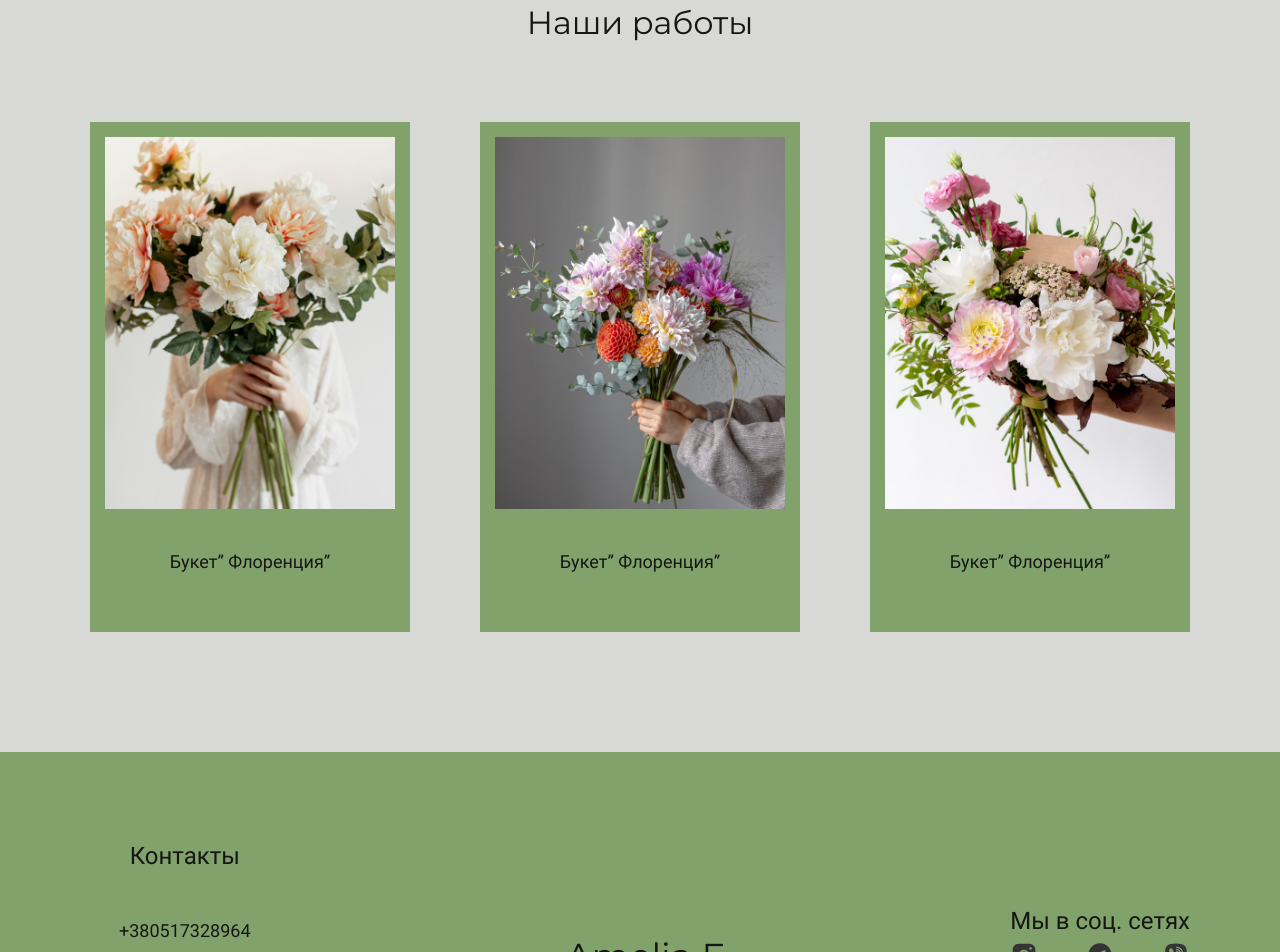
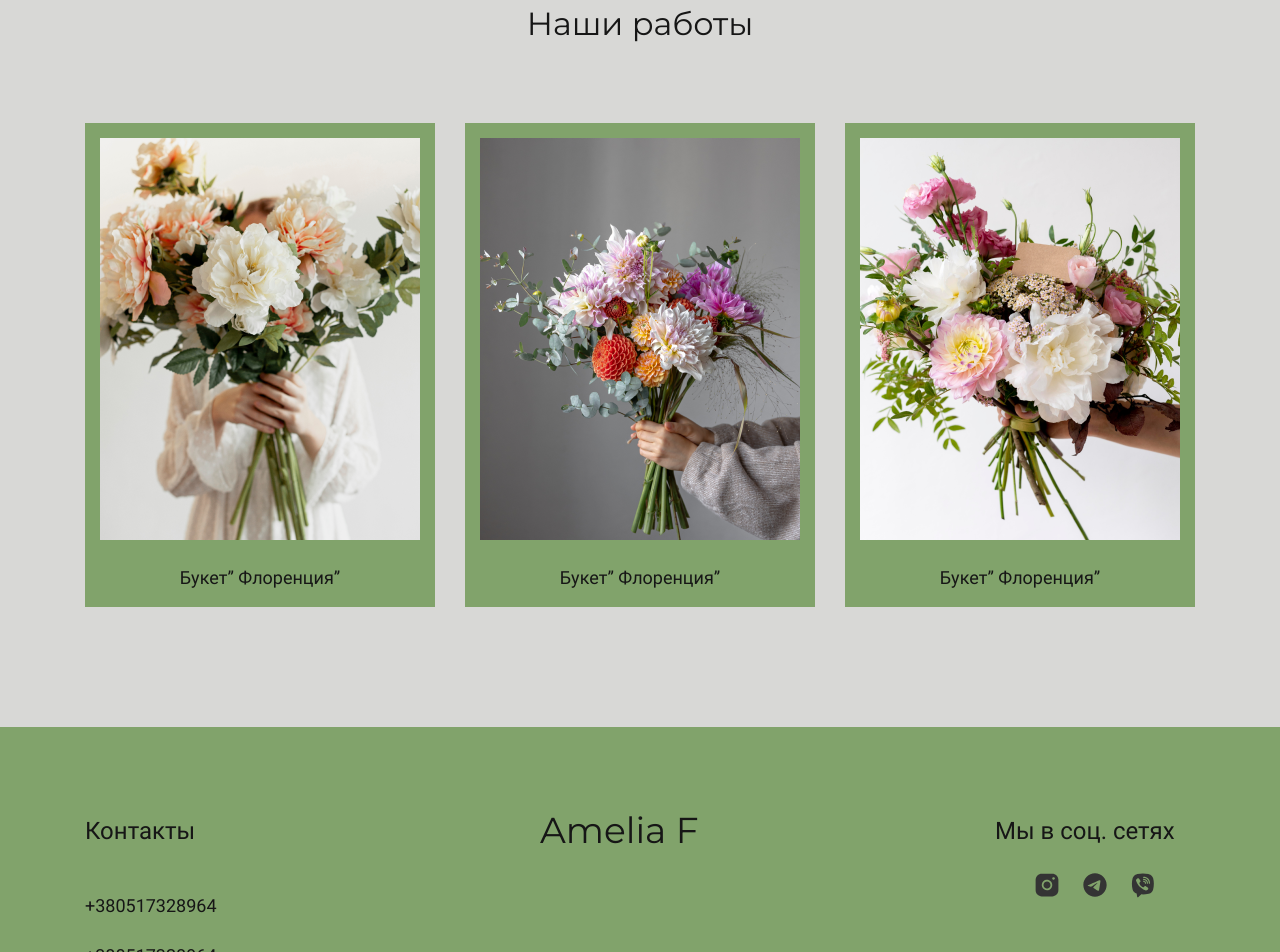
Before and after one commit to Alex77ts/Amelia-Flowers, a plain HTML site: page index.html in a window 1280 px wide. Shown: the part 1848-2800 px from the top of the page. Drawn offline with Linux system fonts and the light colour scheme.

Commit message:
after check

```diff
--- a/css/style.css
+++ b/css/style.css
@@ -87,11 +87,10 @@ main {
 .header {
     background: #81A36B;
     padding: 25px 0;
-    color:#161616;
 }
 
 .container {
-    max-width: 1110px;
+    max-width: 1120px;
     margin: 0 auto;
     padding: 0 5px;
 }
@@ -100,6 +99,7 @@ main {
     color:#161616;
     text-decoration: none;
     line-height: 30px;
+    display: block;
 }
 
 .header-logo {
@@ -138,23 +138,16 @@ main {
 /* main section */
 .section-one {
     display: flex;
+    align-items: center;
     gap: 30px;
     margin-bottom: 120px;
 }
 
-.section-one-left {
-    display: flex;
-    flex-direction: column;
-    align-items: space-between;
-    max-width: 540px;
-    height: 314px;
-}
 
 .title {
     color: #161616;
     text-align: left;
     font-size: 62px;
-    margin-top: 178px;
     line-height: normal;
 }
 
@@ -172,6 +165,8 @@ main {
     background: #81A36B;
     width: 190px;
     height: 60px;
+    cursor: pointer;
+    border: none;
 }
 
 .btn-two {
@@ -179,15 +174,15 @@ main {
     width: 190px;
     height: 60px;
     margin-left: 65px;
+    cursor: pointer;
+    background: transparent;
 }
 
 /* about us */
 
 .about-us {
     max-width: 540px;
-    height: 180px;
     text-align: center;
-    margin-top: 120px;
 }
 
 .title-h2 {
@@ -214,7 +209,6 @@ main {
     display: flex;
     align-items: center;
     justify-content: space-between;
-    gap: 45px;
 }
 
 .list-items {
@@ -237,9 +231,7 @@ main {
     margin-top: 120px;
     display: flex;
     align-items: center;
-    justify-content: space-between;
     gap: 30px;
-    color: #161616;
 }
 
 .title-h3 {
@@ -269,22 +261,21 @@ main {
 
 .card-works {
     display: flex;
-    justify-content: space-between;
     gap: 30px;
     margin-top: 80px;
 }
 
 .card-works li {
-    max-width: 350px;
-    height: 510px;
+    flex: 1 1 30%;
     background: #81A36B;
+    padding: 15px 15px;
 }
 
 .our-works-img {
-    width: 320px;
+    width: 100%;
     height: 402px;
-    padding: 15px;
 }
+
 .our-work-p {
     text-align: center;
     line-height: 164%;
@@ -302,7 +293,7 @@ main {
 
 .footer-container {
     display: flex;
-    align-items: center;
+    text-align: left;
     justify-content: space-between;
 }
 
@@ -330,16 +321,10 @@ main {
 }
 
 .footer-center {
-    display: flex;
-    justify-content: center;
-    flex-direction: column;
 }
 
 .footer-center-p {
-    color: #161616;
     font-size: 36px;
-    line-height: normal;
-    margin-top: 60px;
 }
 
 .numders {
@@ -358,10 +343,15 @@ main {
     font-style: normal;
     font-weight: 400;
     line-height: 164%;
+    margin: 0 0 20px;
 }
 
 .list-icons {
     display: flex;
-    flex-direction: row;
-    justify-content: space-between;
+    justify-content: center;
+    gap: 20px;
 }
+
+.footer-container > div {
+    flex-basis: 200px;
+}
--- a/fonts/stylesheet.css
+++ /dev/null
@@ -1,7 +0,0 @@
-@font-face {
-    font-family: 'Roboto';
-    src: url('Roboto-Regular.woff2') format('woff2');
-    font-weight: normal;
-    font-style: normal;
-    font-display: swap;
-}
--- a/index.html
+++ b/index.html
@@ -25,7 +25,7 @@
         <main>
             <section class="container">
                 <div class="section-one">
-                    <div section-one-left>
+                    <div>
                         <h1 class="title montserat">Amelia Flowers</h1>
                         <p class="section-one-p roboto">Lorem Ipsum - это текст-"рыба", часто используемый в печати и вэб-дизайне. Lorem Ipsum является стандартной "рыбой" для текстов на латинице с начала XVI века.</p>
                         <div class="btn">
@@ -99,7 +99,8 @@
             </section>
         </main>
             <footer class="footer">
-                <div class="footer-container container footer-padding">
+                <div class="container">
+                    <div class="footer-container footer-padding">
                         <div>
                             <ul>
                                 <li class="contacts">Контакты</li>
@@ -110,7 +111,6 @@
                         </div>
                         <div class="footer-center">
                             <p class="footer-center-p montserat">Amelia F</p>
-                        <p class="numbers">© 2023</p>
                         </div>
                         <div class="icons">
                             <p class="icons-p">Мы в соц. сетях</p>
@@ -121,6 +121,8 @@
                             </ul>
                         </div>
                     </div>
+                    <p class="numbers">© 2023</p>
+                </div>
             </footer>
     </div>
 </body>
```
Lines whose indentation alone changed are shown as unchanged.
